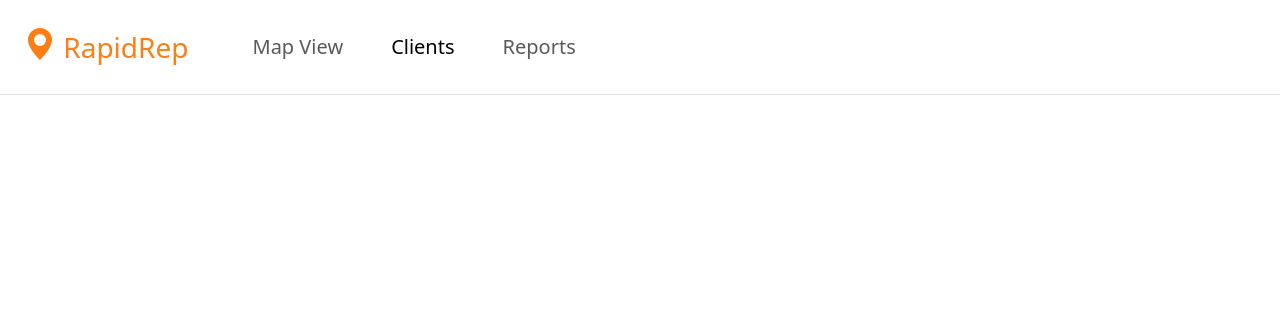
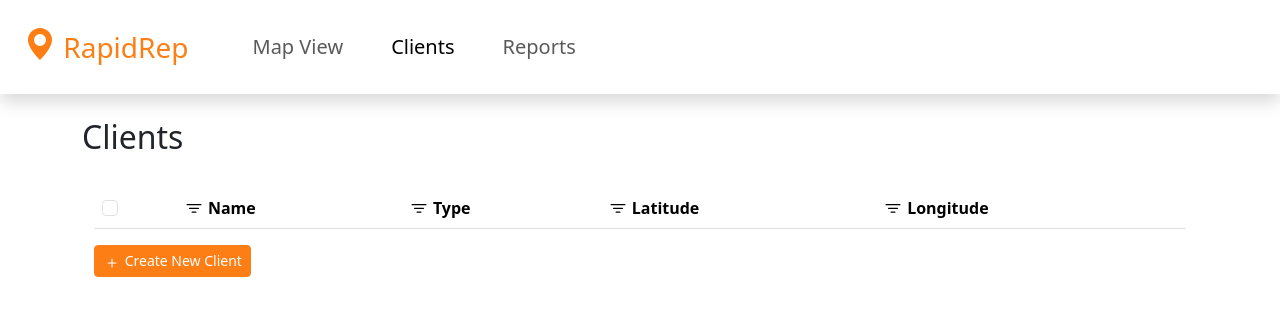
Before and after one commit to dpt-hub/CS50_final_project, a Flask app: page /main/clients in a window 1280 px wide. Shown: the top 316 px of the page. Run offline with Flask 3, Linux system fonts and the light colour scheme; the visitor is signed in with stand-in values (Sample User, id 1); data comes from the database, SQL or seed files in the repository; data that the repository does not hold is empty.

Commit message:
Added sub-folders to static + Created clients view (clients.html) and sorting table mechanism (clients.js)

```diff
--- a/app/main.py
+++ b/app/main.py
@@ -51,13 +51,27 @@ def map():
     return render_template('main/map.html')
 
 
-@bp.route('/clients')
+@bp.route('/clients', methods=("GET", "POST"))
 @login_required
 def client_list():
 
+    if request.method == "POST":
+        print("Sup")
+
+
+
+
+
+
+    # Fetch user's client database from db
+    db = get_db()
+    cur = db.cursor()
+    clients = cur.execute('SELECT * FROM clients WHERE user_id = ?', (g.user["user_id"],)).fetchall()
+    for client in clients:
+        print(client["name"])
     # TODO: Add client data to list logic
 
-    return render_template('main/clients.html')
+    return render_template('main/clients.html', clients=clients)
 
 
 @bp.route('/clients/<client>', methods=('GET', 'POST'))
@@ -146,10 +160,10 @@ def fetch_clients():
 @login_required
 def fetch_logo():
 
-    return send_from_directory('static', 'logo.svg')
+    return send_from_directory('static', 'images/logo.svg')
 
 @bp.route('/fetch/tempmarker')
 @login_required
 def fetch_marker():
 
-    return send_from_directory('static', 'tempmarker.svg')
+    return send_from_directory('static', 'images/tempmarker.svg')
--- a/app/static/style.css
+++ b/app/static/style.css
@@ -105,6 +105,11 @@ input[type="range"]:focus::-webkit-slider-thumb {
     outline: 4px solid #ffb578d3;
 }
 
+.form-check-input:checked {
+    background-color: #fd7e14;
+    border-color: #ca6510;
+}
+
 .feature-icon-small {
     width: 3rem;
     height: 3rem;
--- a/app/templates/dependencies.html
+++ b/app/templates/dependencies.html
@@ -6,7 +6,7 @@
     <title>RapidRep</title>
     <link href="https://cdn.jsdelivr.net/npm/bootstrap@5.3.8/dist/css/bootstrap.min.css" rel="stylesheet" integrity="sha384-sRIl4kxILFvY47J16cr9ZwB07vP4J8+LH7qKQnuqkuIAvNWLzeN8tE5YBujZqJLB" crossorigin="anonymous">
     <link rel="stylesheet" href="../static/style.css">
-    <link rel="icon" href="../static/logo.svg">
+    <link rel="icon" href="../static/images/logo.svg">
 </head>
 {% block body %}{% endblock %}
 </html>
--- a/app/templates/home/about_us.html
+++ b/app/templates/home/about_us.html
@@ -32,7 +32,7 @@
         </div>
     </div>
     <div class="mt-4">
-        <img src="{{ url_for('static', filename='map.png') }}" class="crop-img" alt="">
+        <img src="{{ url_for('static', filename='/images/map.png') }}" class="crop-img" alt="">
         <div class="container max map">
             <div class="bg-white p-5 rounded shadow mt-5">
                 <h3 class="text-center display-5 fw-normal">Contact Us</h3>
--- a/app/templates/home/features.html
+++ b/app/templates/home/features.html
@@ -100,5 +100,5 @@
     </div>
 {% endblock %}
 {% block jsscripts %}
-    <script src="{{ url_for('static', filename='roicalculator.js')}}"></script>
+    <script src="{{ url_for('static', filename='js/roicalculator.js')}}"></script>
 {% endblock %}
--- a/app/templates/home/landing_page.html
+++ b/app/templates/home/landing_page.html
@@ -13,7 +13,7 @@
             </div>
             <div class="overflow-hidden" style="max-height: 30vh;">
                 <div class="container px-5">
-                    <img src="../static/route_optimization.webp" class="rounded-3 shadow-lg mb-4" height="400" alt="chart showing an unoptimized and an optimized route">
+                    <img src="../static/images/route_optimization.webp" class="rounded-3 shadow-lg mb-4" height="400" alt="chart showing an unoptimized and an optimized route">
                 </div>
             </div>
         </div>
--- a/app/templates/main/basemain.html
+++ b/app/templates/main/basemain.html
@@ -7,11 +7,11 @@
     <link rel="stylesheet" href="../../static/style.css">
     <link rel="stylesheet" href="https://unpkg.com/leaflet@1.9.4/dist/leaflet.css" integrity="sha256-p4NxAoJBhIIN+hmNHrzRCf9tD/miZyoHS5obTRR9BMY=" crossorigin=""/>
     <script src="https://unpkg.com/leaflet@1.9.4/dist/leaflet.js" integrity="sha256-20nQCchB9co0qIjJZRGuk2/Z9VM+kNiyxNV1lvTlZBo=" crossorigin=""></script>
-    <link rel="icon" href="../../static/logo.svg">
+    <link rel="icon" href="../../static/images/logo.svg">
     <title>RapidRep</title>
 </head>
 <body>
-    <nav class="navbar justify-content-between px-4 border-bottom vh-10" >
+    <nav class="navbar justify-content-between px-4 shadow vh-10" >
         <div class="d-flex align-items-center justify-content-start">
             <a class="navbar-brand fs-3 text-primary" href="#">
                 <svg xmlns="http://www.w3.org/2000/svg" width="32"  fill="currentColor" class="bi bi-geo-alt-fill align-text-top" viewBox="0 0 16 16">
--- a/app/templates/main/clients.html
+++ b/app/templates/main/clients.html
@@ -1,14 +1,59 @@
 {% extends "main/basemain.html" %}
 
-{% block body %}
-    <body>
-
-
-
-
-
-
-
-
-    </body>
+{% block content %}
+    <main class="container mt-4">
+        <div class="d-flex justify-content-between">
+            <h2>Clients</h2>
+        </div>
+        <div class="container">
+            <table id="clientTable" class="table table-hover mt-4">
+                <thead>
+                    <tr style="cursor: pointer;">
+                        <th scope="col"><input class="form-check-input" type="checkbox"></th>
+                        <th scope="col" onclick="sortTable(1)">
+                            <svg xmlns="http://www.w3.org/2000/svg" width="20" fill="currentColor" class="bi bi-filter align-text-bottom" viewBox="0 0 16 16">
+                                <path d="M6 10.5a.5.5 0 0 1 .5-.5h3a.5.5 0 0 1 0 1h-3a.5.5 0 0 1-.5-.5m-2-3a.5.5 0 0 1 .5-.5h7a.5.5 0 0 1 0 1h-7a.5.5 0 0 1-.5-.5m-2-3a.5.5 0 0 1 .5-.5h11a.5.5 0 0 1 0 1h-11a.5.5 0 0 1-.5-.5"/>
+                            </svg>
+                            Name
+                        </th>
+                        <th scope="col" onclick="sortTable(2)">
+                            <svg xmlns="http://www.w3.org/2000/svg" width="20" fill="currentColor" class="bi bi-filter align-text-bottom" viewBox="0 0 16 16">
+                                <path d="M6 10.5a.5.5 0 0 1 .5-.5h3a.5.5 0 0 1 0 1h-3a.5.5 0 0 1-.5-.5m-2-3a.5.5 0 0 1 .5-.5h7a.5.5 0 0 1 0 1h-7a.5.5 0 0 1-.5-.5m-2-3a.5.5 0 0 1 .5-.5h11a.5.5 0 0 1 0 1h-11a.5.5 0 0 1-.5-.5"/>
+                            </svg>
+                            Type
+                        </th>
+                        <th scope="col" onclick="sortTable(3)">
+                            <svg xmlns="http://www.w3.org/2000/svg" width="20" fill="currentColor" class="bi bi-filter align-text-bottom" viewBox="0 0 16 16">
+                                <path d="M6 10.5a.5.5 0 0 1 .5-.5h3a.5.5 0 0 1 0 1h-3a.5.5 0 0 1-.5-.5m-2-3a.5.5 0 0 1 .5-.5h7a.5.5 0 0 1 0 1h-7a.5.5 0 0 1-.5-.5m-2-3a.5.5 0 0 1 .5-.5h11a.5.5 0 0 1 0 1h-11a.5.5 0 0 1-.5-.5"/>
+                            </svg>
+                            Latitude
+                        </th>
+                        <th scope="col" onclick="sortTable(4)">
+                            <svg xmlns="http://www.w3.org/2000/svg" width="20" fill="currentColor" class="bi bi-filter align-text-bottom" viewBox="0 0 16 16">
+                                <path d="M6 10.5a.5.5 0 0 1 .5-.5h3a.5.5 0 0 1 0 1h-3a.5.5 0 0 1-.5-.5m-2-3a.5.5 0 0 1 .5-.5h7a.5.5 0 0 1 0 1h-7a.5.5 0 0 1-.5-.5m-2-3a.5.5 0 0 1 .5-.5h11a.5.5 0 0 1 0 1h-11a.5.5 0 0 1-.5-.5"/>
+                            </svg>
+                            Longitude
+                        </th>
+                    </tr>
+                </thead>
+                <tbody>
+                    {% for client in clients %}
+                        <tr>
+                            <td><input type="checkbox" name="" class="form-check-input client-selected" value="{{ client['client_id'] }}"></td>
+                            <td class="clientName">{{ client["name"] }}</td>
+                            <td class="clientType">{{ client["type"] }}</td>
+                            <td class="clientLat">{{ "{0:0.3f}".format(client["latitude"]) }}</td>
+                            <td class="clientLon">{{ "{0:0.3f}".format(client["longitude"]) }}</td>
+                        </tr>
+                    {% endfor %}
+                </tbody>
+            </table>
+            <button type="button" class="btn btn-primary btn-sm"><svg xmlns="http://www.w3.org/2000/svg" width="18" fill="currentColor" class="bi bi-plus" viewBox="0 0 16 16">
+                <path d="M8 4a.5.5 0 0 1 .5.5v3h3a.5.5 0 0 1 0 1h-3v3a.5.5 0 0 1-1 0v-3h-3a.5.5 0 0 1 0-1h3v-3A.5.5 0 0 1 8 4"/>
+                </svg>
+                Create New Client
+            </button>
+        </div>
+    </main>
+    <script src="{{ url_for('static', filename='js/clients.js') }}"></script>
 {% endblock %}
--- a/app/templates/main/map.html
+++ b/app/templates/main/map.html
@@ -71,5 +71,5 @@
                 <div class="col" id="map"></div>
         </main>
         <script src="https://cdn.jsdelivr.net/npm/bootstrap@5.3.8/dist/js/bootstrap.bundle.min.js" integrity="sha384-FKyoEForCGlyvwx9Hj09JcYn3nv7wiPVlz7YYwJrWVcXK/BmnVDxM+D2scQbITxI" crossorigin="anonymous"></script>
-        <script src="{{ url_for('static', filename='map.js') }}" type="module"></script>
+        <script src="{{ url_for('static', filename='js/map.js') }}" type="module"></script>
 {% endblock %}
```
Also changed, not shown: app/static/js/clients.js (added, +36 -0 lines), app/static/images/logo.svg (renamed from app/static/logo.svg), app/static/images/map.png (renamed from app/static/map.png), app/static/images/route_optimization.webp (renamed from app/static/route_optimization.webp), app/static/images/tempmarker.svg (renamed from app/static/tempmarker.svg), app/static/js/map.js (renamed from app/static/map.js), app/static/js/roicalculator.js (renamed from app/static/roicalculator.js).
